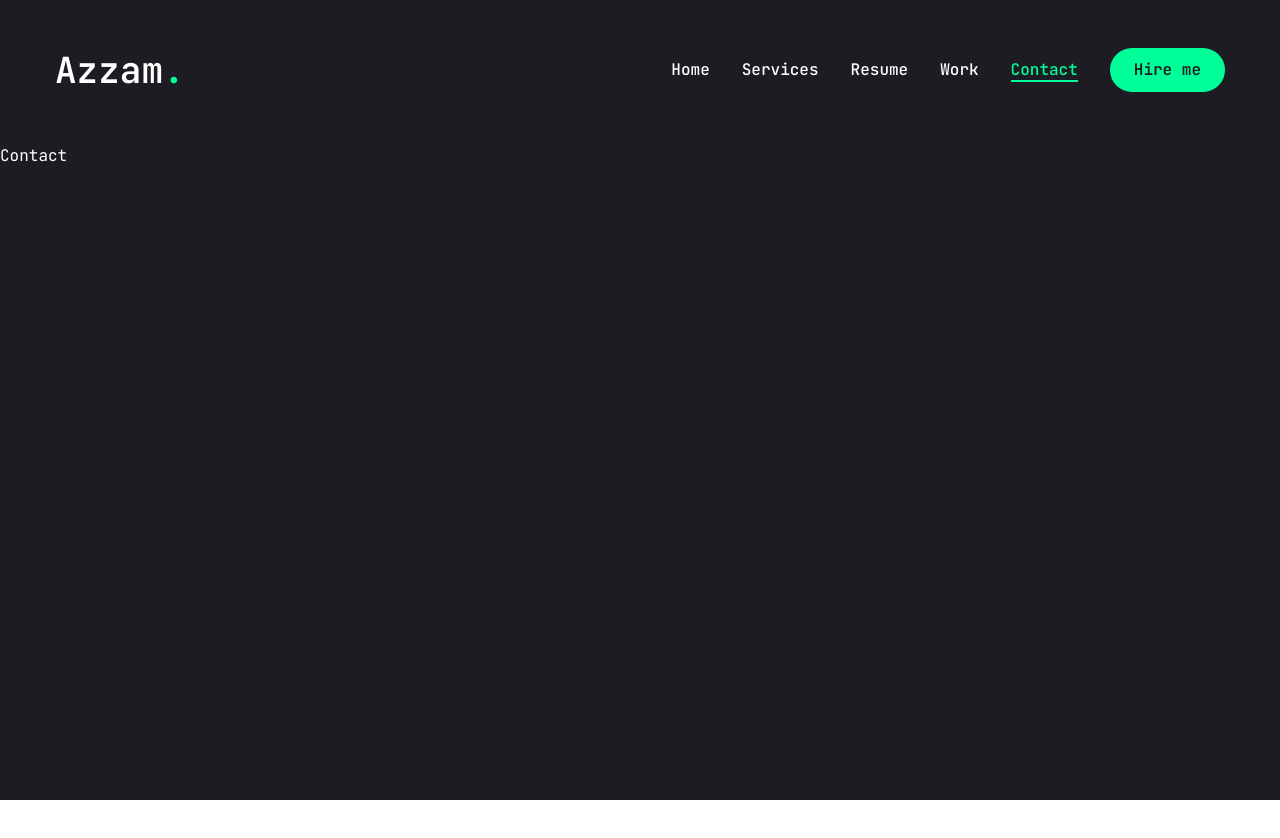
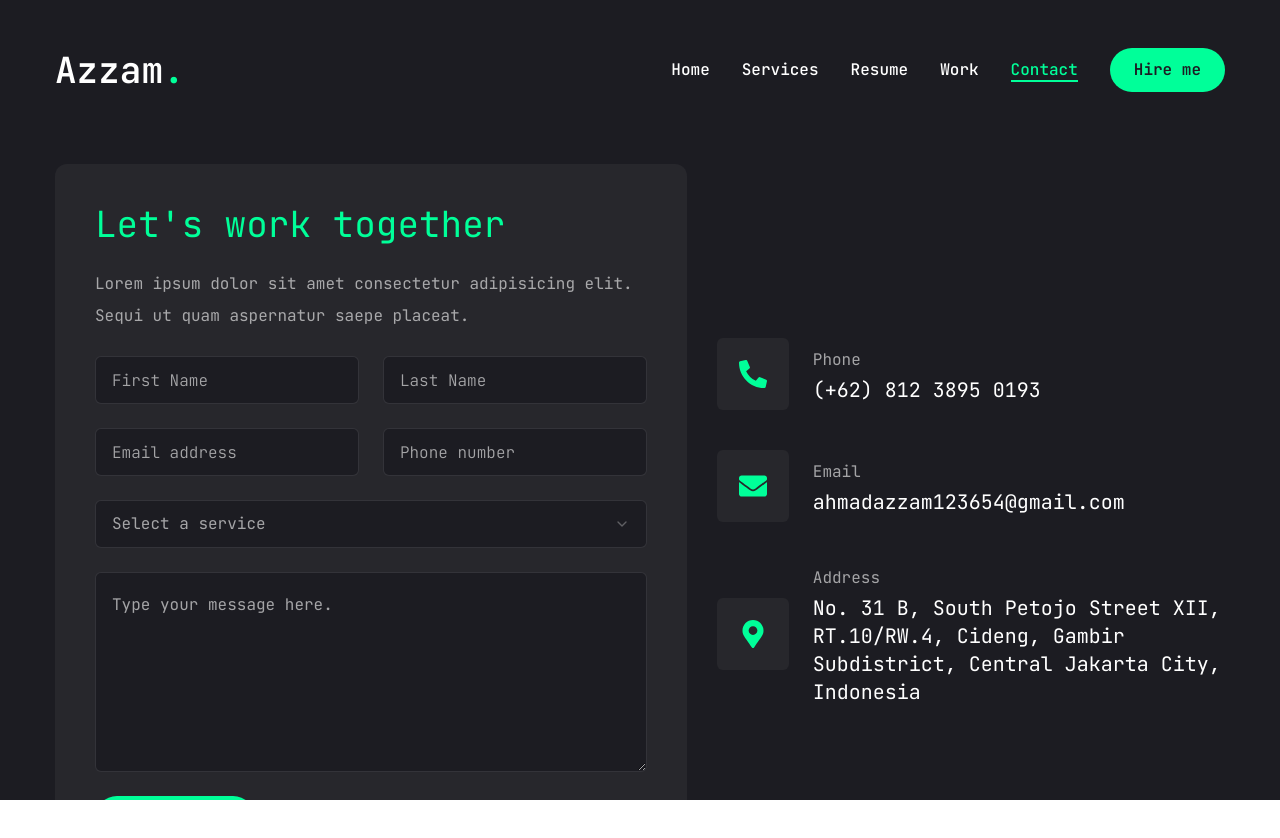
Before and after one commit to ahmad-azzam/profile, a Next.js app: page /contact in a window 1280 px wide. Shown: the top 838 px of the page. Before the commit the page ends 800 px from the top, so only its background shows below. Built offline with nearby package versions, Linux system fonts and the light colour scheme.

Commit message:
add contact

```diff
--- a/src/app/contact/page.tsx
+++ b/src/app/contact/page.tsx
@@ -1,5 +1,94 @@
+"use client";
+
 import React from "react";
+import { motion } from "framer-motion";
+import { Input } from "@/components/ui/input";
+import {
+  Select,
+  SelectContent,
+  SelectGroup,
+  SelectItem,
+  SelectLabel,
+  SelectTrigger,
+  SelectValue,
+} from "@/components/ui/select";
+import { Textarea } from "@/components/ui/textarea";
+import { Button } from "@/components/ui/button";
+import { CONTACT } from "@/lib/constant";
 
-export default function Contact() {
-  return <div>Contact</div>;
-}
+const Contact = () => {
+  return (
+    <motion.section
+      initial={{ opacity: 0 }}
+      animate={{
+        opacity: 1,
+        transition: { delay: 2.4, duration: 0.4, ease: "easeIn" },
+      }}
+      className="py-6"
+    >
+      <div className="container mx-auto">
+        <div className="flex flex-col xl:flex-row gap-[30px]">
+          <div className="xl:w-[54%] order-2 xl:order-none">
+            <form className="flex flex-col gap-6 p-10 bg-[#27272c] rounded-xl">
+              <h3 className="text-4xl text-accent">{"Let's work together"}</h3>
+              <p className="text-white/60">
+                Lorem ipsum dolor sit amet consectetur adipisicing elit. Sequi
+                ut quam aspernatur saepe placeat.
+              </p>
+
+              <div className="grid grid-cols-1 md:grid-cols-2 gap-6">
+                <Input type="firstName" placeholder="First Name" />
+                <Input type="lastName" placeholder="Last Name" />
+                <Input type="email" placeholder="Email address" />
+                <Input type="phone" placeholder="Phone number" />
+              </div>
+
+              <Select>
+                <SelectTrigger className="w-full">
+                  <SelectValue placeholder="Select a service" />
+                </SelectTrigger>
+                <SelectContent>
+                  <SelectGroup>
+                    <SelectLabel>Select a service</SelectLabel>
+                    <SelectItem value="web">Web Development</SelectItem>
+                    <SelectItem value="mobile">Mobile Development</SelectItem>
+                  </SelectGroup>
+                </SelectContent>
+              </Select>
+
+              <Textarea
+                className="h-[200px]"
+                placeholder="Type your message here."
+              />
+
+              <Button size="md" className="max-w-40">
+                Send Message
+              </Button>
+            </form>
+          </div>
+
+          <div className="flex-1 flex items-center xl:justify-end order-1 xl:order-none mb-8 xl:mb-0">
+            <ul className="flex flex-col gap-10">
+              {CONTACT.map((item, index) => (
+                <li
+                  key={`${index}__contact`}
+                  className="flex items-center gap-6"
+                >
+                  <div className="w-[52px] h-[52px] xl:w-[72px] xl:h-[72px] bg-[#27272c] text-accent rounded-md flex items-center justify-center">
+                    <div className="text-[28px]">{item.icon}</div>
+                  </div>
+                  <div className="flex-1">
+                    <p className="text-white/60">{item.title}</p>
+                    <h3 className="text-xl">{item.description}</h3>
+                  </div>
+                </li>
+              ))}
+            </ul>
+          </div>
+        </div>
+      </div>
+    </motion.section>
+  );
+};
+
+export default Contact;
--- a/src/components/ui/input.tsx
+++ b/src/components/ui/input.tsx
@@ -1,6 +1,6 @@
-import * as React from "react"
+import * as React from "react";
 
-import { cn } from "@/lib/utils"
+import { cn } from "@/lib/utils";
 
 export interface InputProps
   extends React.InputHTMLAttributes<HTMLInputElement> {}
@@ -11,15 +11,15 @@
       <input
         type={type}
         className={cn(
-          "flex h-10 w-full rounded-md border border-slate-200 bg-white px-3 py-2 text-sm ring-offset-white file:border-0 file:bg-transparent file:text-sm file:font-medium placeholder:text-slate-500 focus-visible:outline-none focus-visible:ring-2 focus-visible:ring-slate-950 focus-visible:ring-offset-2 disabled:cursor-not-allowed disabled:opacity-50 dark:border-slate-800 dark:bg-slate-950 dark:ring-offset-slate-950 dark:placeholder:text-slate-400 dark:focus-visible:ring-slate-300",
+          "flex h-[48px] rounded-md border border-white/10 focus:border-accent font-light bg-primary px-4 py-5 text-base  placeholder:text-white/60 outline-none",
           className
         )}
         ref={ref}
         {...props}
       />
-    )
+    );
   }
-)
-Input.displayName = "Input"
+);
+Input.displayName = "Input";
 
-export { Input }
+export { Input };
--- a/src/components/ui/select.tsx
+++ b/src/components/ui/select.tsx
@@ -1,16 +1,16 @@
-"use client"
+"use client";
 
-import * as React from "react"
-import * as SelectPrimitive from "@radix-ui/react-select"
-import { Check, ChevronDown, ChevronUp } from "lucide-react"
+import * as React from "react";
+import * as SelectPrimitive from "@radix-ui/react-select";
+import { Check, ChevronDown, ChevronUp } from "lucide-react";
 
-import { cn } from "@/lib/utils"
+import { cn } from "@/lib/utils";
 
-const Select = SelectPrimitive.Root
+const Select = SelectPrimitive.Root;
 
-const SelectGroup = SelectPrimitive.Group
+const SelectGroup = SelectPrimitive.Group;
 
-const SelectValue = SelectPrimitive.Value
+const SelectValue = SelectPrimitive.Value;
 
 const SelectTrigger = React.forwardRef<
   React.ElementRef<typeof SelectPrimitive.Trigger>,
@@ -19,7 +19,7 @@
   <SelectPrimitive.Trigger
     ref={ref}
     className={cn(
-      "flex h-10 w-full items-center justify-between rounded-md border border-slate-200 bg-white px-3 py-2 text-sm ring-offset-white placeholder:text-slate-500 focus:outline-none focus:ring-2 focus:ring-slate-950 focus:ring-offset-2 disabled:cursor-not-allowed disabled:opacity-50 [&>span]:line-clamp-1 dark:border-slate-800 dark:bg-slate-950 dark:ring-offset-slate-950 dark:placeholder:text-slate-400 dark:focus:ring-slate-300",
+      "flex h-[48px] w-full items-center justify-between rounded-md border border-white/10 bg-primary px-4 py-5 text-base text-white/60 placeholder:text-white/10 focus:border-accent outline-none",
       className
     )}
     {...props}
@@ -29,8 +29,8 @@
       <ChevronDown className="h-4 w-4 opacity-50" />
     </SelectPrimitive.Icon>
   </SelectPrimitive.Trigger>
-))
-SelectTrigger.displayName = SelectPrimitive.Trigger.displayName
+));
+SelectTrigger.displayName = SelectPrimitive.Trigger.displayName;
 
 const SelectScrollUpButton = React.forwardRef<
   React.ElementRef<typeof SelectPrimitive.ScrollUpButton>,
@@ -46,8 +46,8 @@
   >
     <ChevronUp className="h-4 w-4" />
   </SelectPrimitive.ScrollUpButton>
-))
-SelectScrollUpButton.displayName = SelectPrimitive.ScrollUpButton.displayName
+));
+SelectScrollUpButton.displayName = SelectPrimitive.ScrollUpButton.displayName;
 
 const SelectScrollDownButton = React.forwardRef<
   React.ElementRef<typeof SelectPrimitive.ScrollDownButton>,
@@ -63,9 +63,9 @@
   >
     <ChevronDown className="h-4 w-4" />
   </SelectPrimitive.ScrollDownButton>
-))
+));
 SelectScrollDownButton.displayName =
-  SelectPrimitive.ScrollDownButton.displayName
+  SelectPrimitive.ScrollDownButton.displayName;
 
 const SelectContent = React.forwardRef<
   React.ElementRef<typeof SelectPrimitive.Content>,
@@ -75,7 +75,7 @@
     <SelectPrimitive.Content
       ref={ref}
       className={cn(
-        "relative z-50 max-h-96 min-w-[8rem] overflow-hidden rounded-md border border-slate-200 bg-white text-slate-950 shadow-md data-[state=open]:animate-in data-[state=closed]:animate-out data-[state=closed]:fade-out-0 data-[state=open]:fade-in-0 data-[state=closed]:zoom-out-95 data-[state=open]:zoom-in-95 data-[side=bottom]:slide-in-from-top-2 data-[side=left]:slide-in-from-right-2 data-[side=right]:slide-in-from-left-2 data-[side=top]:slide-in-from-bottom-2 dark:border-slate-800 dark:bg-slate-950 dark:text-slate-50",
+        "relative z-50 max-h-96 min-w-[8rem] overflow-hidden rounded-md border border-white/20 bg-primary text-white shadow-md data-[state=open]:animate-in data-[state=closed]:animate-out data-[state=closed]:fade-out-0 data-[state=open]:fade-in-0 data-[state=closed]:zoom-out-95 data-[state=open]:zoom-in-95 data-[side=bottom]:slide-in-from-top-2 data-[side=left]:slide-in-from-right-2 data-[side=right]:slide-in-from-left-2 data-[side=top]:slide-in-from-bottom-2 dark:border-slate-800 dark:bg-slate-950 dark:text-slate-50",
         position === "popper" &&
           "data-[side=bottom]:translate-y-1 data-[side=left]:-translate-x-1 data-[side=right]:translate-x-1 data-[side=top]:-translate-y-1",
         className
@@ -96,8 +96,8 @@
       <SelectScrollDownButton />
     </SelectPrimitive.Content>
   </SelectPrimitive.Portal>
-))
-SelectContent.displayName = SelectPrimitive.Content.displayName
+));
+SelectContent.displayName = SelectPrimitive.Content.displayName;
 
 const SelectLabel = React.forwardRef<
   React.ElementRef<typeof SelectPrimitive.Label>,
@@ -108,8 +108,8 @@
     className={cn("py-1.5 pl-8 pr-2 text-sm font-semibold", className)}
     {...props}
   />
-))
-SelectLabel.displayName = SelectPrimitive.Label.displayName
+));
+SelectLabel.displayName = SelectPrimitive.Label.displayName;
 
 const SelectItem = React.forwardRef<
   React.ElementRef<typeof SelectPrimitive.Item>,
@@ -118,7 +118,7 @@
   <SelectPrimitive.Item
     ref={ref}
     className={cn(
-      "relative flex w-full cursor-default select-none items-center rounded-sm py-1.5 pl-8 pr-2 text-sm outline-none focus:bg-slate-100 focus:text-slate-900 data-[disabled]:pointer-events-none data-[disabled]:opacity-50 dark:focus:bg-slate-800 dark:focus:text-slate-50",
+      "relative flex w-full cursor-default select-none items-center rounded-sm py-1.5 pl-8 pr-2 text-sm outline-none focus:bg-accent focus:text-primary data-[disabled]:pointer-events-none data-[disabled]:opacity-50 dark:focus:bg-slate-800 dark:focus:text-slate-50",
       className
     )}
     {...props}
@@ -131,8 +131,8 @@
 
     <SelectPrimitive.ItemText>{children}</SelectPrimitive.ItemText>
   </SelectPrimitive.Item>
-))
-SelectItem.displayName = SelectPrimitive.Item.displayName
+));
+SelectItem.displayName = SelectPrimitive.Item.displayName;
 
 const SelectSeparator = React.forwardRef<
   React.ElementRef<typeof SelectPrimitive.Separator>,
@@ -143,8 +143,8 @@
     className={cn("-mx-1 my-1 h-px bg-slate-100 dark:bg-slate-800", className)}
     {...props}
   />
-))
-SelectSeparator.displayName = SelectPrimitive.Separator.displayName
+));
+SelectSeparator.displayName = SelectPrimitive.Separator.displayName;
 
 export {
   Select,
@@ -157,4 +157,4 @@
   SelectSeparator,
   SelectScrollUpButton,
   SelectScrollDownButton,
-}
+};
--- a/src/components/ui/textarea.tsx
+++ b/src/components/ui/textarea.tsx
@@ -1,6 +1,6 @@
-import * as React from "react"
+import * as React from "react";
 
-import { cn } from "@/lib/utils"
+import { cn } from "@/lib/utils";
 
 export interface TextareaProps
   extends React.TextareaHTMLAttributes<HTMLTextAreaElement> {}
@@ -10,15 +10,15 @@
     return (
       <textarea
         className={cn(
-          "flex min-h-[80px] w-full rounded-md border border-slate-200 bg-white px-3 py-2 text-sm ring-offset-white placeholder:text-slate-500 focus-visible:outline-none focus-visible:ring-2 focus-visible:ring-slate-950 focus-visible:ring-offset-2 disabled:cursor-not-allowed disabled:opacity-50 dark:border-slate-800 dark:bg-slate-950 dark:ring-offset-slate-950 dark:placeholder:text-slate-400 dark:focus-visible:ring-slate-300",
+          "flex min-h-[80px] w-full rounded-md border border-white/10 bg-primary px-4 py-5 text-base placeholder:text-white/60 focus-visible:outline-none focus-visible:ring-1 focus-visible:ring-accent focus-visible:ring-offset-0 disabled:cursor-not-allowed disabled:opacity-50",
           className
         )}
         ref={ref}
         {...props}
       />
-    )
+    );
   }
-)
-Textarea.displayName = "Textarea"
+);
+Textarea.displayName = "Textarea";
 
-export { Textarea }
+export { Textarea };
--- /dev/null
+++ b/src/lib/constant/contact.constant.tsx
@@ -0,0 +1,23 @@
+import { TContactItem } from "../types";
+import { FaPhoneAlt, FaEnvelope, FaMapMarkerAlt } from "react-icons/fa";
+
+const CONTACT: TContactItem[] = [
+  {
+    icon: <FaPhoneAlt />,
+    title: "Phone",
+    description: "(+62) 812 3895 0193",
+  },
+  {
+    icon: <FaEnvelope />,
+    title: "Email",
+    description: "ahmadazzam123654@gmail.com",
+  },
+  {
+    icon: <FaMapMarkerAlt />,
+    title: "Address",
+    description:
+      "No. 31 B, South Petojo Street XII, RT.10/RW.4, Cideng, Gambir Subdistrict, Central Jakarta City, Indonesia",
+  },
+];
+
+export default CONTACT;
--- a/src/lib/constant/index.ts
+++ b/src/lib/constant/index.ts
@@ -7,3 +7,4 @@
 export { default as EDUCATION } from "./education.constant";
 export { default as SKILL } from "./skill.constant";
 export { default as PROJECT_LIST } from "./project-list.constant";
+export { default as CONTACT } from "./contact.constant";
--- a/src/lib/types/index.ts
+++ b/src/lib/types/index.ts
@@ -3,3 +3,4 @@
 export * from "./service.type";
 export * from "./resume.type";
 export * from "./work.type";
+export * from "./contact.type";
```
Also changed, not shown: src/lib/types/contact.type.ts (added, +7 -0 lines).
